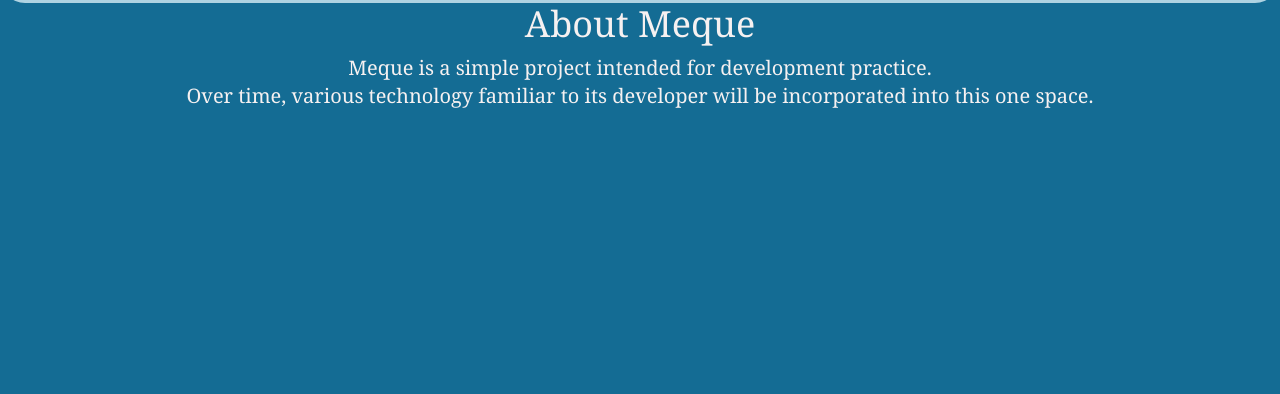
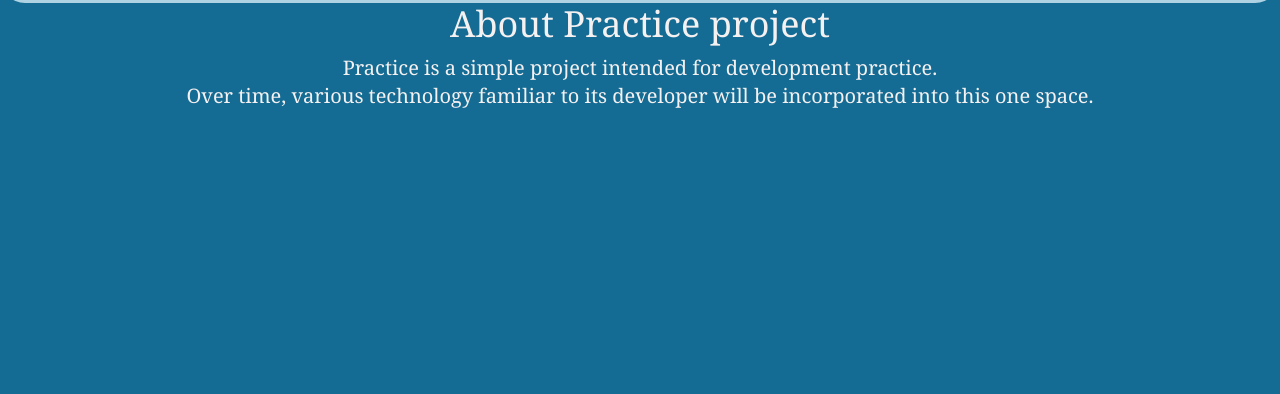
Before and after one commit to YasmeenNoorDV/Practice, a Flask app: page /about in a window 1280 px wide. Shown: the part 26-420 px from the top of the page. Run offline with Flask 3, Linux system fonts and the light colour scheme; some libraries are stand-ins or nearby versions.

Commit message:
Remove Meque references from about.html

```diff
--- a/templates/about.html
+++ b/templates/about.html
@@ -1,11 +1,11 @@
-<!-- Meque about me page, intended to describe the Meque project -->
+<!-- Practice project about me page, intended to describe the project -->
 <!-- Created by: YasmeenNoorDV -->
 <!-- Creation date: 29 April 2023 -->
 
 {% extends "layout.html" %}
 
 {% block content %}
-<h1>About Meque</h1>
-<p>Meque is a simple project intended for development practice.
+<h1>About Practice project</h1>
+<p>Practice is a simple project intended for development practice.
 <br />Over time, various technology familiar to its developer will be incorporated into this one space.</p>
 {% endblock %}
```
